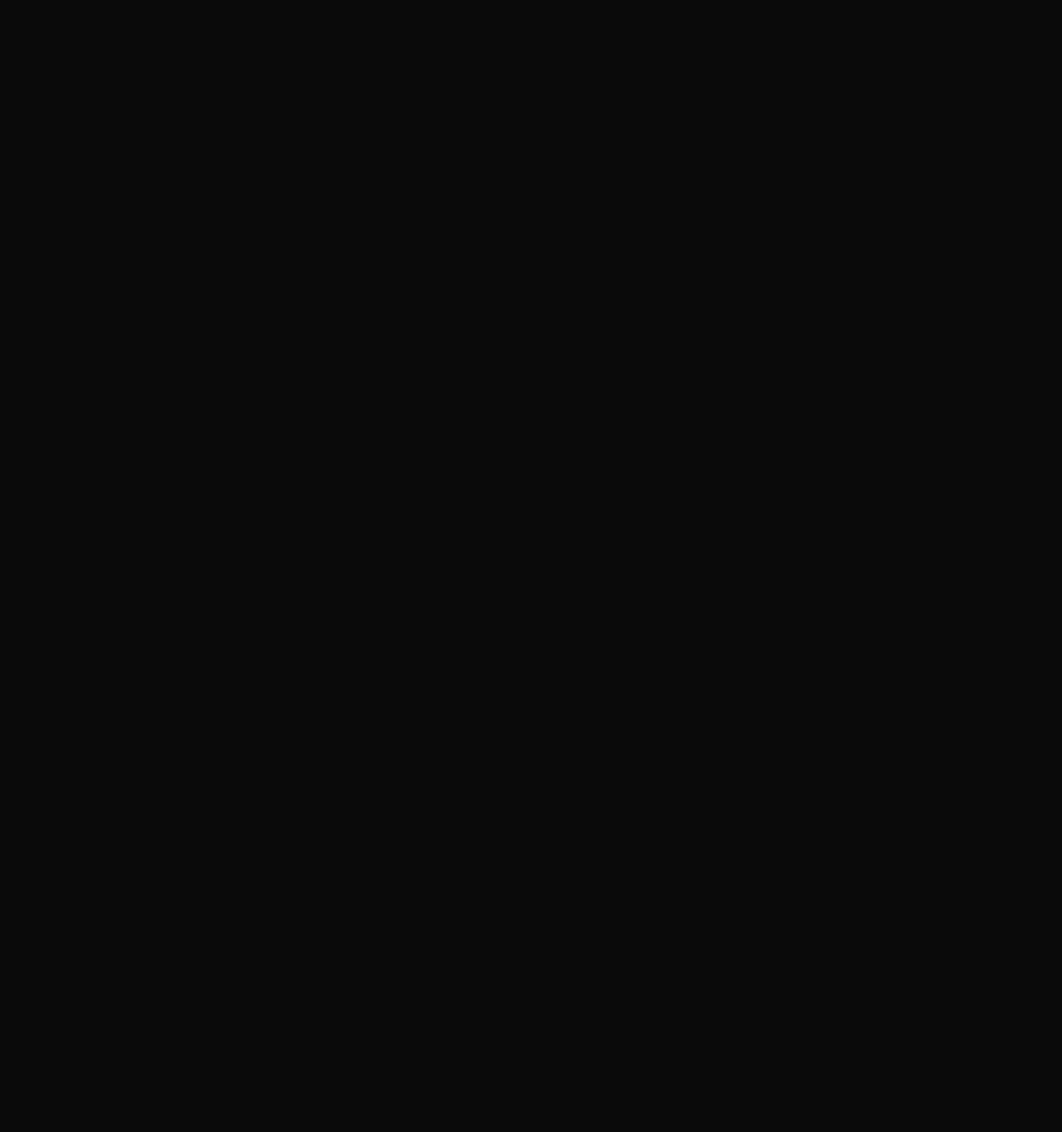
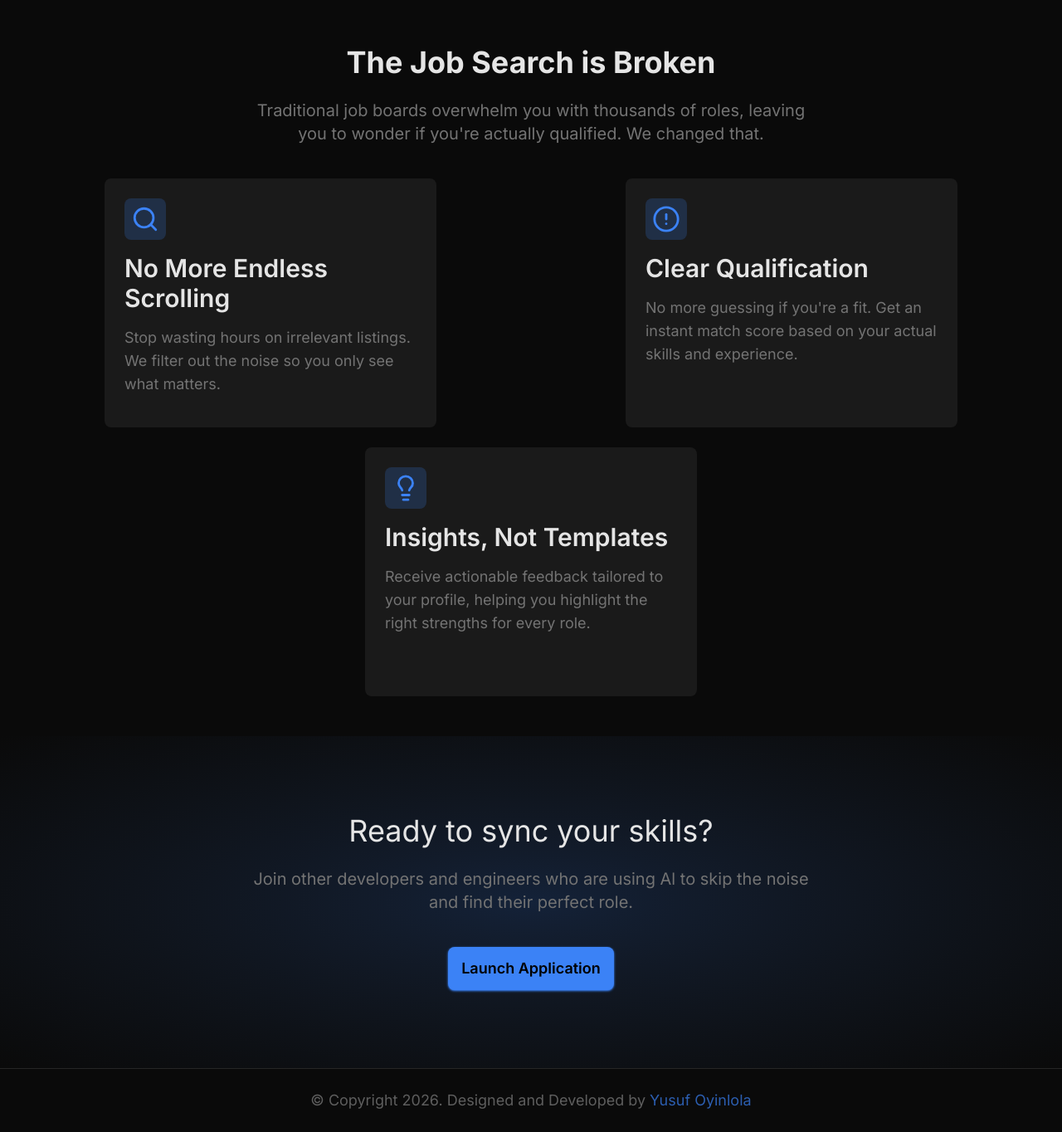
Before and after one commit to YuzStack/65_SkillSync, a React (Vite) app: page / in a window 1280 px wide. Shown: the part 785-2149 px from the top of the page at 83% size. Before the commit the page ends 800 px from the top, so only its background shows below. Built offline with nearby package versions, Linux system fonts and the light colour scheme; no server answers; a web font is replaced by a local one.

Commit message:
Complete the homepage

```diff
--- /dev/null
+++ b/src/pages/home/Benefits.jsx
@@ -0,0 +1,47 @@
+import { CircleAlert, Lightbulb, Search } from 'lucide-react';
+
+export default function Benefits() {
+  return (
+    <section className='container mx-auto mt-6 flex flex-col items-center gap-4 p-4 lg:mt-4 lg:gap-6 lg:p-6'>
+      <h2 className='text-center text-2xl font-bold md:text-3xl lg:text-4xl'>
+        The Job Search is Broken
+      </h2>
+      <p className='text-paragraph max-w-2xl text-center lg:text-xl'>
+        Traditional job boards overwhelm you with thousands of roles, leaving
+        you to wonder if you're actually qualified. We changed that.
+      </p>
+      <div className='mt-4 flex flex-wrap justify-around gap-6'>
+        <div className='bg-bg-sec h-55 w-70 space-y-4 rounded-lg p-4 md:h-60 md:w-80 lg:h-75 lg:w-100 lg:p-6'>
+          <Search className='bg-theme/20 text-theme size-10 rounded-lg p-2 lg:size-12.5' />
+          <h3 className='text-xl font-semibold lg:text-3xl'>
+            No More Endless Scrolling
+          </h3>
+          <p className='text-paragraph lg:text-lg'>
+            Stop wasting hours on irrelevant listings. We filter out the noise
+            so you only see what matters.
+          </p>
+        </div>
+        <div className='bg-bg-sec h-55 w-70 space-y-4 rounded-lg p-4 md:h-60 md:w-80 lg:h-75 lg:w-100 lg:p-6'>
+          <CircleAlert className='bg-theme/20 text-theme size-10 rounded-lg p-2 lg:size-12.5' />
+          <h3 className='text-xl font-semibold lg:text-3xl'>
+            Clear Qualification
+          </h3>
+          <p className='text-paragraph lg:text-lg'>
+            No more guessing if you're a fit. Get an instant match score based
+            on your actual skills and experience.
+          </p>
+        </div>
+        <div className='bg-bg-sec h-55 w-70 space-y-4 rounded-lg p-4 md:h-60 md:w-80 lg:h-75 lg:w-100 lg:p-6'>
+          <Lightbulb className='bg-theme/20 text-theme size-10 rounded-lg p-2 lg:size-12.5' />
+          <h3 className='text-xl font-semibold lg:text-3xl'>
+            Insights, Not Templates
+          </h3>
+          <p className='text-paragraph lg:text-lg'>
+            Receive actionable feedback tailored to your profile, helping you
+            highlight the right strengths for every role.
+          </p>
+        </div>
+      </div>
+    </section>
+  );
+}
--- /dev/null
+++ b/src/pages/home/FinalCTA.jsx
@@ -0,0 +1,22 @@
+import { Link } from 'react-router';
+
+export default function FinalCTA() {
+  return (
+    <section className='from-theme/20 to-bg-primary container mx-auto mt-6 flex min-h-[50vh] items-center justify-center bg-radial'>
+      <div className='flex flex-col items-center gap-4 p-4 lg:gap-6 lg:p-6'>
+        <h2 className='text-center text-2xl md:text-3xl lg:text-4xl'>
+          Ready to sync your skills?
+        </h2>
+        <p className='text-paragraph max-w-2xl text-center lg:text-xl'>
+          Join other developers and engineers who are using Al to skip the noise
+          and find their perfect role.
+        </p>
+        <Link to='/dashboard'>
+          <button className='bg-theme hover:bg-theme/90 shadow-theme mt-2 rounded-lg px-4 py-3 font-semibold text-black shadow transition-all hover:scale-105 lg:mt-4 lg:text-lg'>
+            Launch Application
+          </button>
+        </Link>
+      </div>
+    </section>
+  );
+}
--- a/src/pages/home/Hero.jsx
+++ b/src/pages/home/Hero.jsx
@@ -3,7 +3,7 @@ import { Link } from 'react-router';
 
 export default function Hero() {
   return (
-    <div className='flex min-h-[calc(100vh-64px)] items-center p-6'>
+    <section className='container mx-auto flex min-h-[calc(100vh-64px)] items-center'>
       <div className='flex w-full items-center justify-between'>
         <div className='flex flex-col gap-4'>
           <h1 className='text-6xl font-bold'>
@@ -46,6 +46,6 @@ export default function Hero() {
           />
         </div>
       </div>
-    </div>
+    </section>
   );
 }
--- a/src/pages/home/Home.jsx
+++ b/src/pages/home/Home.jsx
@@ -1,10 +1,14 @@
+import Benefits from './Benefits';
 import Hero from './Hero';
-import PrimaryHeader from './PrimaryHeader';
+import PrimaryHeader from '../ui/PrimaryHeader';
+import FinalCTA from './FinalCTA';
 
 export default function Home() {
   return (
-    <div>
+    <>
       <Hero />
-    </div>
+      <Benefits />
+      <FinalCTA />
+    </>
   );
 }
--- /dev/null
+++ b/src/pages/ui/Footer.jsx
@@ -0,0 +1,16 @@
+export default function Footer() {
+  return (
+    <footer className='border-t border-neutral-800 p-4 lg:p-6'>
+      <p className='text-paragraph/80 text-center lg:text-lg'>
+        &copy; Copyright {new Date().getFullYear()}. Designed and Developed by{' '}
+        <a
+          href='https://www.linkedin.com/in/yusuf-oyinlola'
+          target='_blank'
+          className='text-theme/70'
+        >
+          Yusuf Oyinlola
+        </a>
+      </p>
+    </footer>
+  );
+}
--- a/src/pages/PageLayout.jsx
+++ b/src/pages/ui/PageLayout.jsx
@@ -1,5 +1,6 @@
 import { Outlet } from 'react-router';
-import PrimaryHeader from './home/PrimaryHeader';
+import PrimaryHeader from './PrimaryHeader';
+import Footer from './Footer';
 
 export default function PageLayout() {
   return (
@@ -8,6 +9,7 @@ export default function PageLayout() {
       <main>
         <Outlet />
       </main>
+      <Footer />
     </div>
   );
 }
--- a/src/routes.jsx
+++ b/src/routes.jsx
@@ -7,7 +7,7 @@ import SavedJobs from './features/jobs/SavedJobs';
 import CreateProfile from './features/user/CreateProfile.';
 import Home from './pages/home/Home';
 import HowItWorks from './pages/how-it-works/HowItWorks';
-import PageLayout from './pages/PageLayout';
+import PageLayout from './pages/ui/PageLayout';
 
 const routes = [
   {
```
Also changed, not shown: src/pages/ui/PrimaryHeader.jsx (renamed from src/pages/home/PrimaryHeader.jsx).
